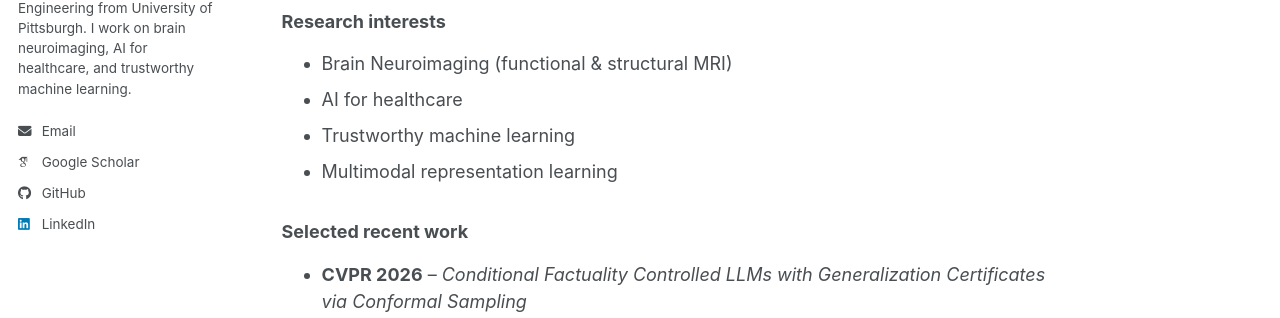
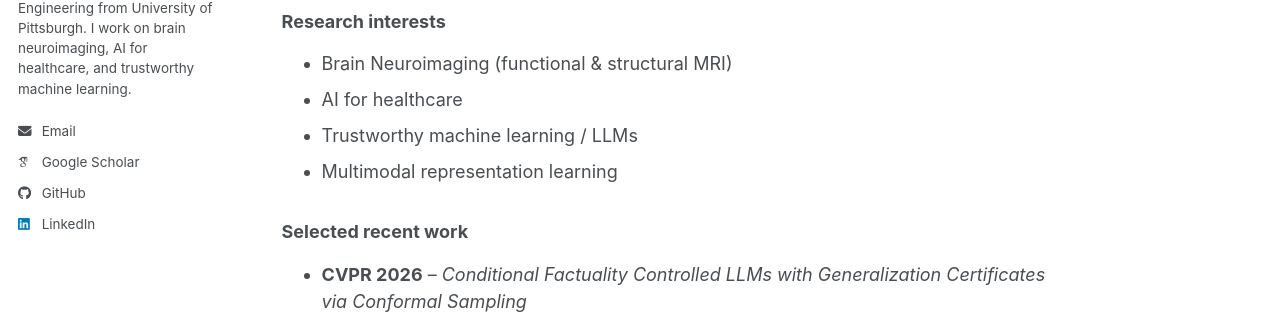
Before and after one commit to FlynnYe/FlynnYe.github.io, a Jekyll site: the page built from _pages/about.md, in a window 1280 px wide and 1143 px high. Shown: the part 379-697 px from the top of the window. Built offline with Jekyll 4.4.1, drawn with Linux system fonts in a browser that asks for light colours; some web fonts are replaced; a script bundle is joined from its source files by our own code; library files that are not in the unit come from our copies.

Commit message:
Update research interests

```diff
--- a/_pages/about.md
+++ b/_pages/about.md
@@ -15,7 +15,7 @@ My work has led to first-author publications at **AAAI** and **MICCAI**, includi
 
 - Brain Neuroimaging (functional & structural MRI)
 - AI for healthcare
-- Trustworthy machine learning
+- Trustworthy machine learning / LLMs
 - Multimodal representation learning
 
 ### Selected recent work
```
